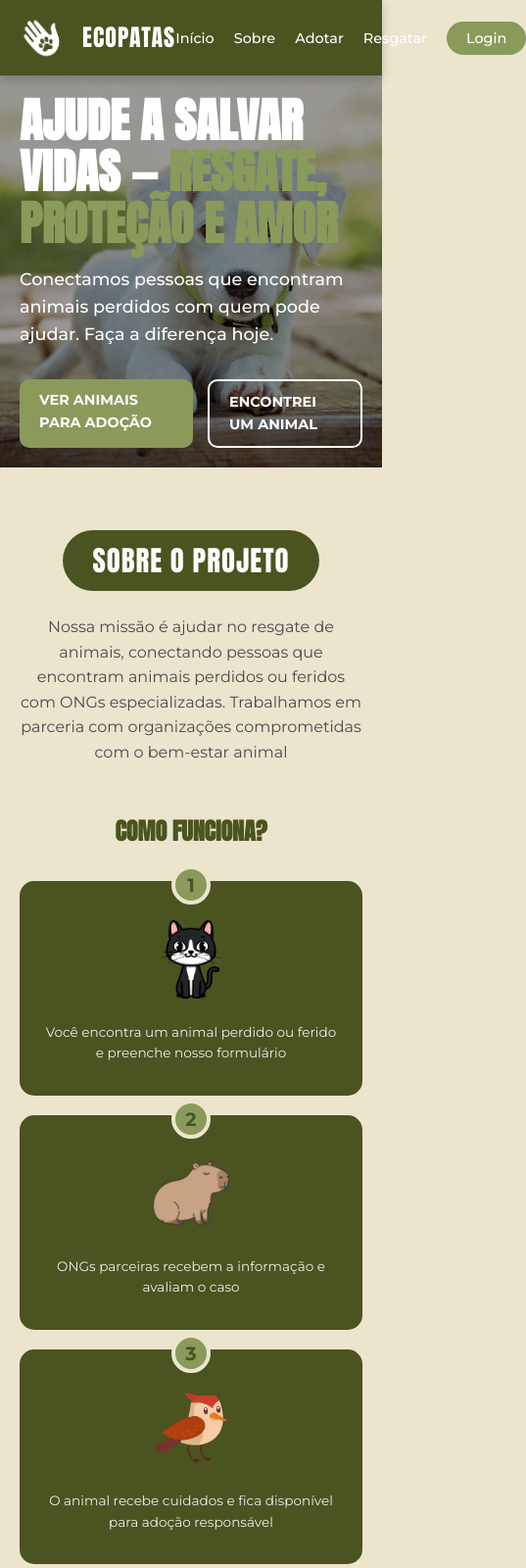
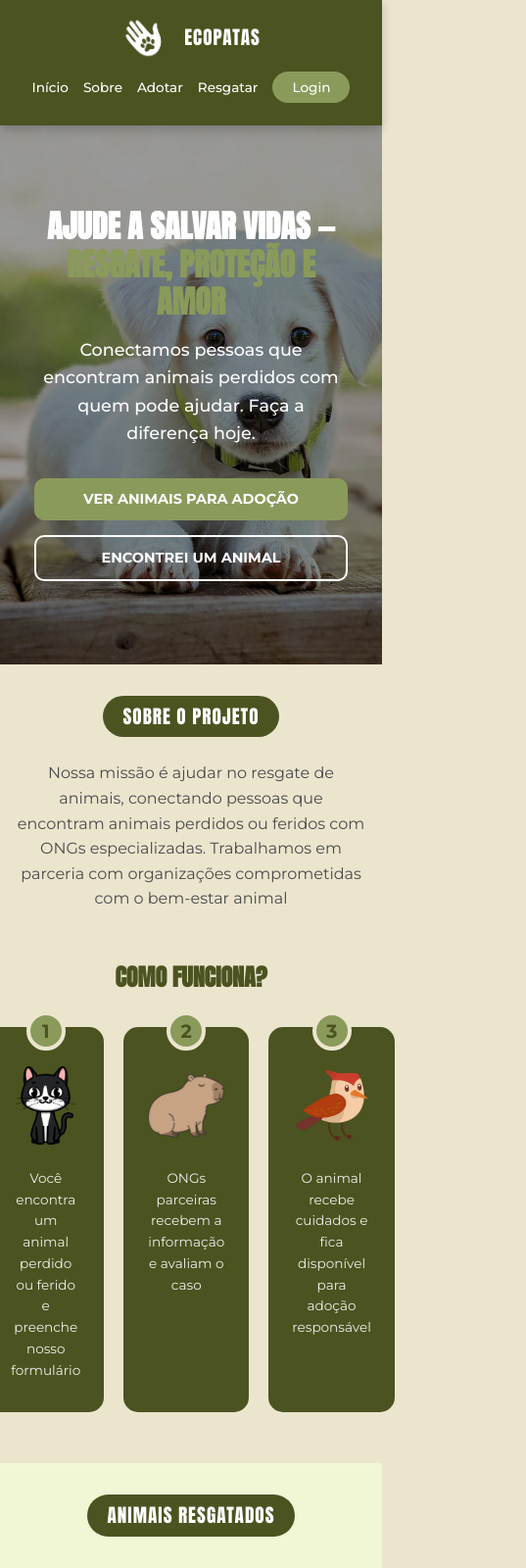
Before and after one commit to JVictorVeloso/ecopatas-projeto, a plain HTML site: page index.html in a window 390 px wide. Shown: the top 1600 px of the page at 98% size, 537 px wide, since content can reach past the window. Drawn offline with Linux system fonts and the light colour scheme.

Commit message:
Add files via upload

```diff
--- a/index.html
+++ b/index.html
@@ -223,7 +223,7 @@
               />
               <div class="animal-info">
                 <div class="animal-header">
-                  <h3>Mimoso</h3>
+                  <h3>Kevin</h3>
                   <span class="tag-status">Adotado</span>
                 </div>
                 <p class="animal-desc">
@@ -259,7 +259,7 @@
                 <span class="badge-promo">Oferta</span>
               </div>
               <h4>Ração Premium 10kg</h4>
-              <p>Nutrição completa para cães adultos.</p>
+              <p>Nutrição completa para gatos castrados.</p>
               <button class="btn-shop">Ver Preço</button>
             </a>
 
--- a/style.css
+++ b/style.css
@@ -419,28 +419,6 @@ body {
   margin-top: 10px;
 }
 
-@media (max-width: 768px) {
-  .hero-section {
-    height: 400px;
-    text-align: center;
-  }
-  .hero-buttons {
-    justify-content: center;
-  }
-  .passos-container,
-  .animais-grid,
-  .form-grid {
-    flex-direction: column;
-    grid-template-columns: 1fr;
-  }
-  .full-width {
-    grid-column: span 1;
-  }
-  .passo-card {
-    width: 100%;
-  }
-}
-
 .body-login {
   background-color: var(--bg-color);
   height: 100vh;
@@ -717,19 +695,128 @@ body {
   opacity: 0.5;
 }
 
+.form-wrapper .form-group label {
+  color: var(--accent-green);
+}
+
+.form-wrapper h3 {
+  color: var(--white);
+  border-bottom-color: rgba(255, 255, 255, 0.2);
+}
+
 @media (max-width: 768px) {
-  .donation-box {
+  .main-header .container {
+    flex-direction: column;
+    gap: 15px;
+    padding-bottom: 10px;
+  }
+
+  .logo a {
+    font-size: 1.2rem;
+  }
+
+  .main-nav ul {
+    flex-wrap: wrap;
+    justify-content: center;
+    gap: 15px;
+    padding: 0;
+  }
+
+  .main-nav a {
+    font-size: 0.85rem;
+  }
+
+  .btn-login {
+    width: 100%;
     text-align: center;
-    justify-content: center;
+    max-width: 200px;
   }
-  .pix-area {
-    justify-content: center;
+
+  .hero-section {
+    height: auto;
+    min-height: 550px;
+    padding: 60px 20px;
+    text-align: center;
+    background-position: center bottom;
+  }
+
+  .hero-content {
+    max-width: 100%;
+    margin: 0 auto;
+    text-align: center;
+  }
+
+  .hero-content h1 {
+    font-size: 2rem;
+    line-height: 1.2;
+  }
+
+  .hero-buttons {
+    flex-direction: column;
+    gap: 15px;
     width: 100%;
   }
+
+  .hero-buttons .btn {
+    width: 100%;
+    display: block;
+    text-align: center;
+  }
+
+  .container {
+    padding: 0 15px;
+  }
+
+  .section-center {
+    padding: 2rem 0;
+  }
+
+  .capsule-title {
+    font-size: 1.2rem;
+    padding: 6px 20px;
+  }
+
+  .form-grid {
+    grid-template-columns: 1fr;
+  }
+
+  .full-width {
+    grid-column: span 1;
+  }
+
+  .animais-grid,
+  .passos-container,
+  .shop-grid {
+    grid-template-columns: 1fr;
+  }
+
+  .passo-card {
+    width: 100%;
+    margin-bottom: 20px;
+  }
+
+  .donation-box {
+    flex-direction: column;
+    text-align: center;
+    padding: 30px 20px;
+  }
+
   .donation-icon {
     flex-direction: column;
-    gap: 15px;
+    margin-top: 20px;
   }
+
+  .pix-area {
+    width: 100%;
+    justify-content: center;
+    flex-direction: column;
+  }
+
+  .pix-key {
+    font-size: 0.9rem;
+    word-break: break-all;
+  }
+
   .hand-icon-img {
     height: 60px;
   }
```
Also changed, not shown: assets/foto-cachorro-3.jpg.
